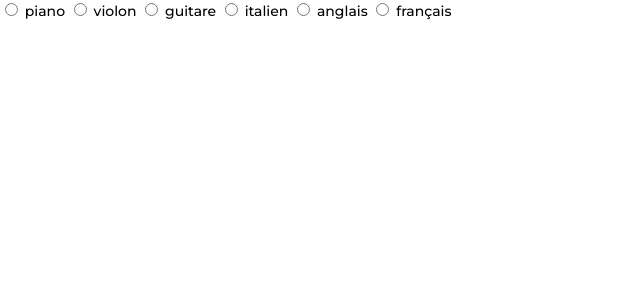
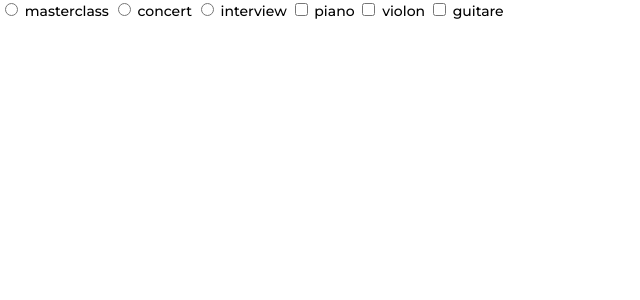
Before and after one commit to ValentinR01/final_project_W3, a SvelteKit app in the folder front/: page / in a window 1280 px wide. Shown: the top 300 px of the page, without its empty margins (0-640 px from the left). Built offline with nearby package versions, Linux system fonts and the light colour scheme.

Commit message:
add functional atom checkbox

```diff
--- /dev/null
+++ b/front/src/components/atoms/Checkbox.svelte
@@ -0,0 +1,16 @@
+<script>
+  /**
+  * @type {Array<string>}
+  */
+  export let values;
+
+  /**
+  * @type {any}
+  */
+  export let cat;
+</script>
+
+{#each values as option}
+  <input type=checkbox id={option} value={option} name={cat}>
+  <label for={option}> {option} </label>
+{/each}
--- a/front/src/routes/+page.server.js
+++ b/front/src/routes/+page.server.js
@@ -2,7 +2,7 @@ export function load() {
     return {
         project: {
             instruments: ["piano","violon","guitare"],
-            languages: ["italien", "anglais", "français"]
+            categorie: ["masterclass", "concert", "interview"]
         }
     };
 }
--- a/front/src/routes/+page.svelte
+++ b/front/src/routes/+page.svelte
@@ -2,8 +2,10 @@
   /** @type {import('./$types').PageData} */
   import '../assets/css/global.css'
   import Radio from '../components/atoms/Radio.svelte'
+  import Checkbox from '../components/atoms/Checkbox.svelte'
   export let data;
 </script>
 
-<Radio values={data.project.instruments} cat='instruments'/>
-<Radio values={data.project.languages} cat='languages'/>
+<Radio values={data.project.categorie} cat='categorie'/>
+
+<Checkbox values={data.project.instruments} cat='instruments'/>
```
